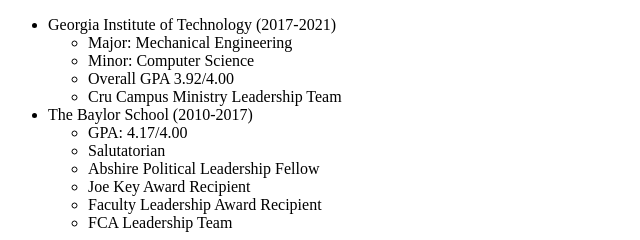
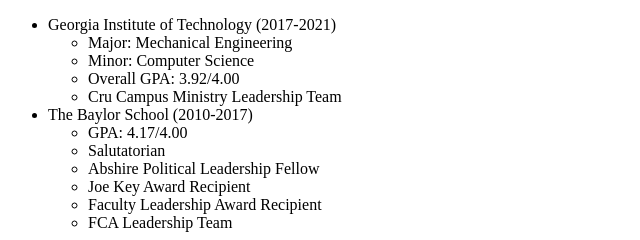
Before and after one commit to spettway/cv, a plain HTML site: page index.html in a window 1280 px wide. Shown: the part 408-648 px from the top of the page, 0-640 px from the left. Drawn offline with Linux system fonts and the light colour scheme.

Commit message:
updated GPA, added colon ":"

```diff
--- a/index.html
+++ b/index.html
@@ -28,7 +28,7 @@
     <ul>
       <li>Major: Mechanical Engineering</li>
       <li>Minor: Computer Science</li>
-      <li>Overall GPA 3.92/4.00</li>
+      <li>Overall GPA: 3.92/4.00</li>
       <li>Cru Campus Ministry Leadership Team</li>
     </ul>
     <li>The Baylor School (2010-2017)</li>
```
